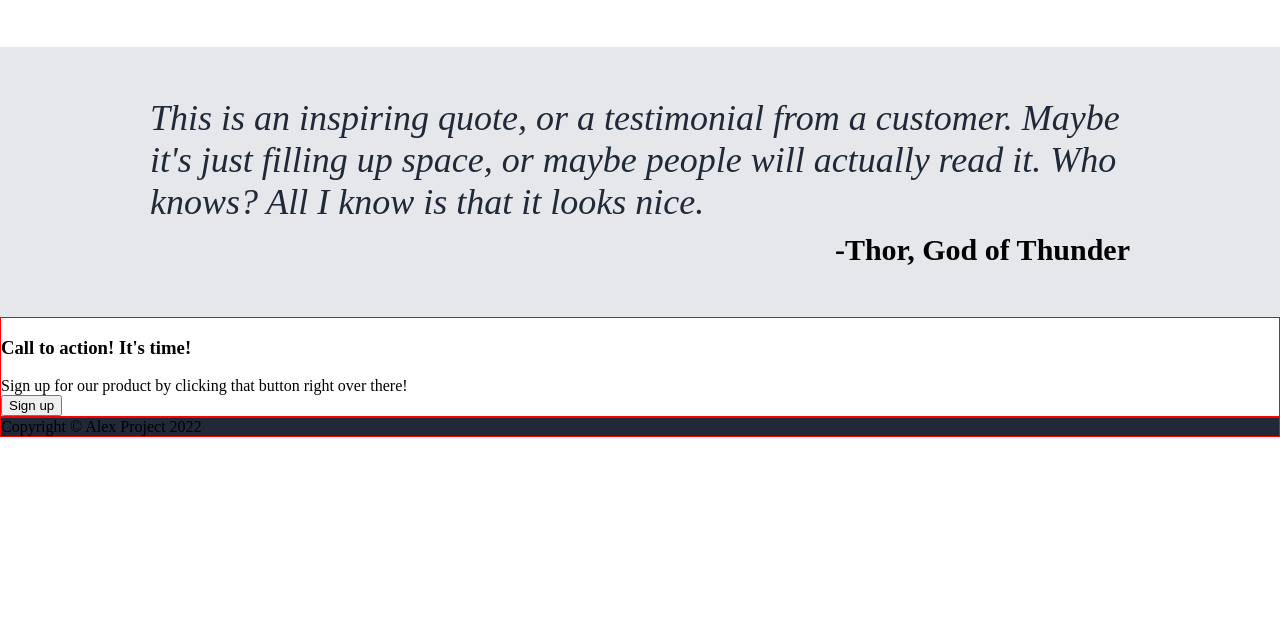
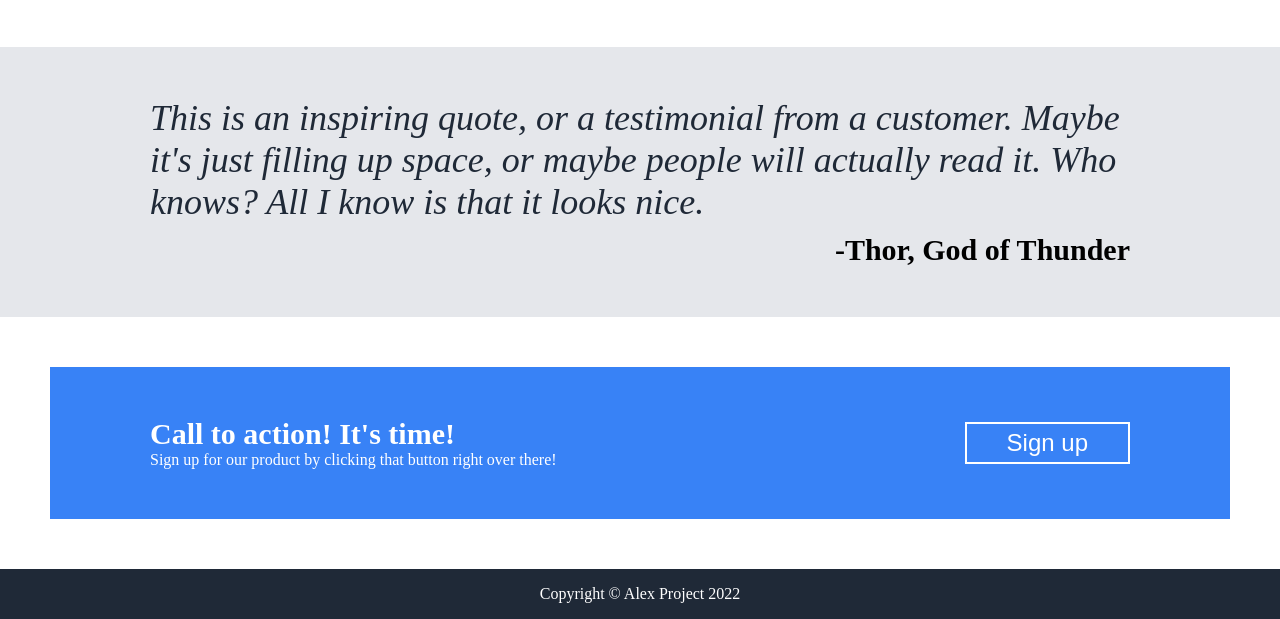
Before and after one commit to alex8137/LandingPage, a plain HTML site: page 00_basic-template/index.html in a window 1280 px wide. Shown: the part 621-1240 px from the top of the page. Before the commit the page ends 1058 px from the top, so only its background shows below. Drawn offline with Linux system fonts and the light colour scheme.

Commit message:
Body4 and footer are done.

```diff
--- a/00_basic-template/index.html
+++ b/00_basic-template/index.html
@@ -55,8 +55,8 @@
     </div>
     <div class="body4">
       <div class="left">
-        <h3>Call to action! It's time!</h3>
-        <p>Sign up for our product by clicking that button right over there!</p>
+        <p class="title">Call to action! It's time!</p>
+        <p class="words">Sign up for our product by clicking that button right over there!</p>
       </div>
       <div class="right">
         <button>Sign up</button>
--- a/00_basic-template/style.css
+++ b/00_basic-template/style.css
@@ -167,14 +167,40 @@ p{
 }
 
 
+/* Body4 */
 
 .body4{
-  margin:0;
-  border:1px solid red;
+  margin:50px;
+  padding:50px 100px;
+  /* border:1px solid red; */
+  background-color: #3882F6;
+  color: white;
+  display:flex;
+  justify-content: space-between;
+  align-items: center;
 }
 
+.body4 .title{
+  font-size:30px;
+  font-weight:600;
+}
+
+.body4 button{
+  background-color: #3882F6;
+  color: white;
+  font-size:24px;
+  border: 2px solid white;
+  padding: 5px 40px;
+}
+
+
 .footer{
+  display:flex;
   background-color:#1F2937;
   margin:0;
-  border:1px solid red;
+  height:50px;
+  /* border:1px solid red; */
+  color:white;
+  justify-content:center;
+  align-items: center;
 }
```
